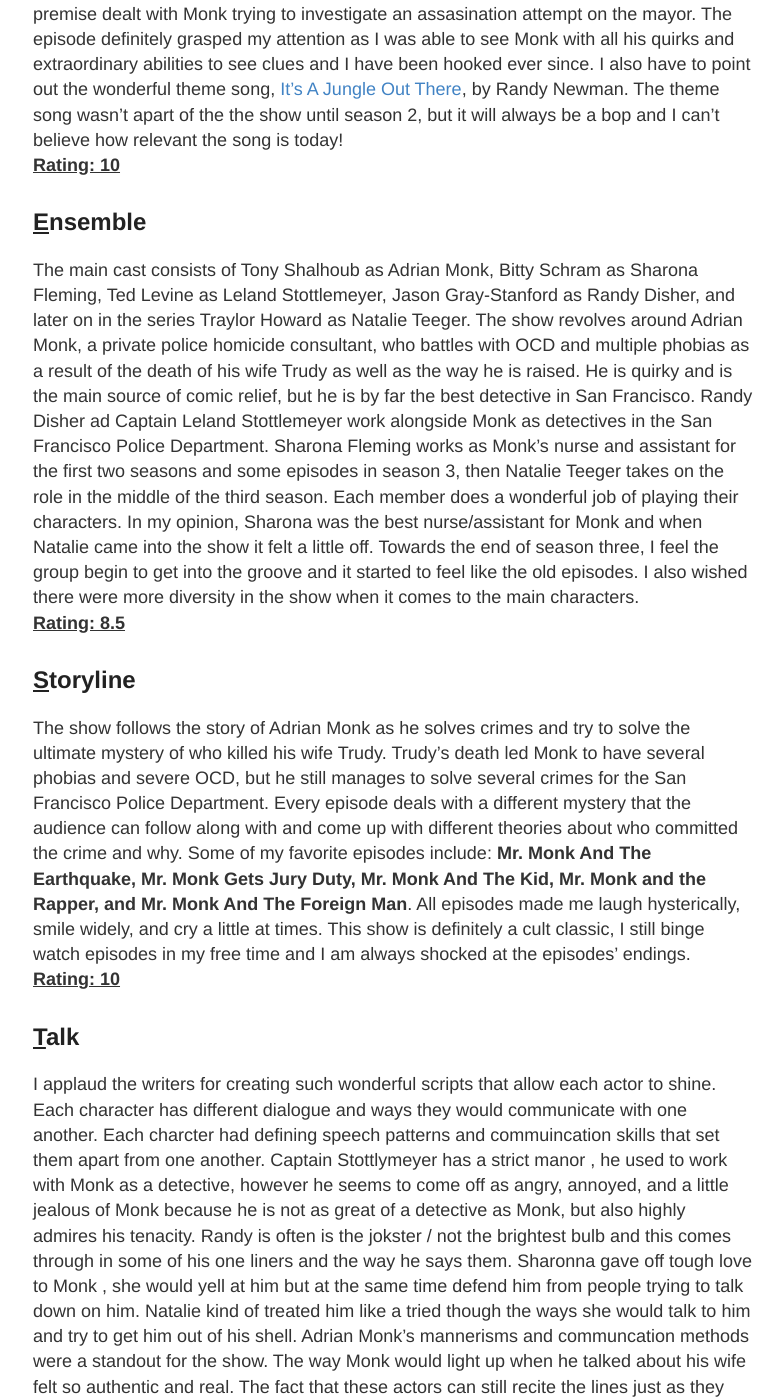
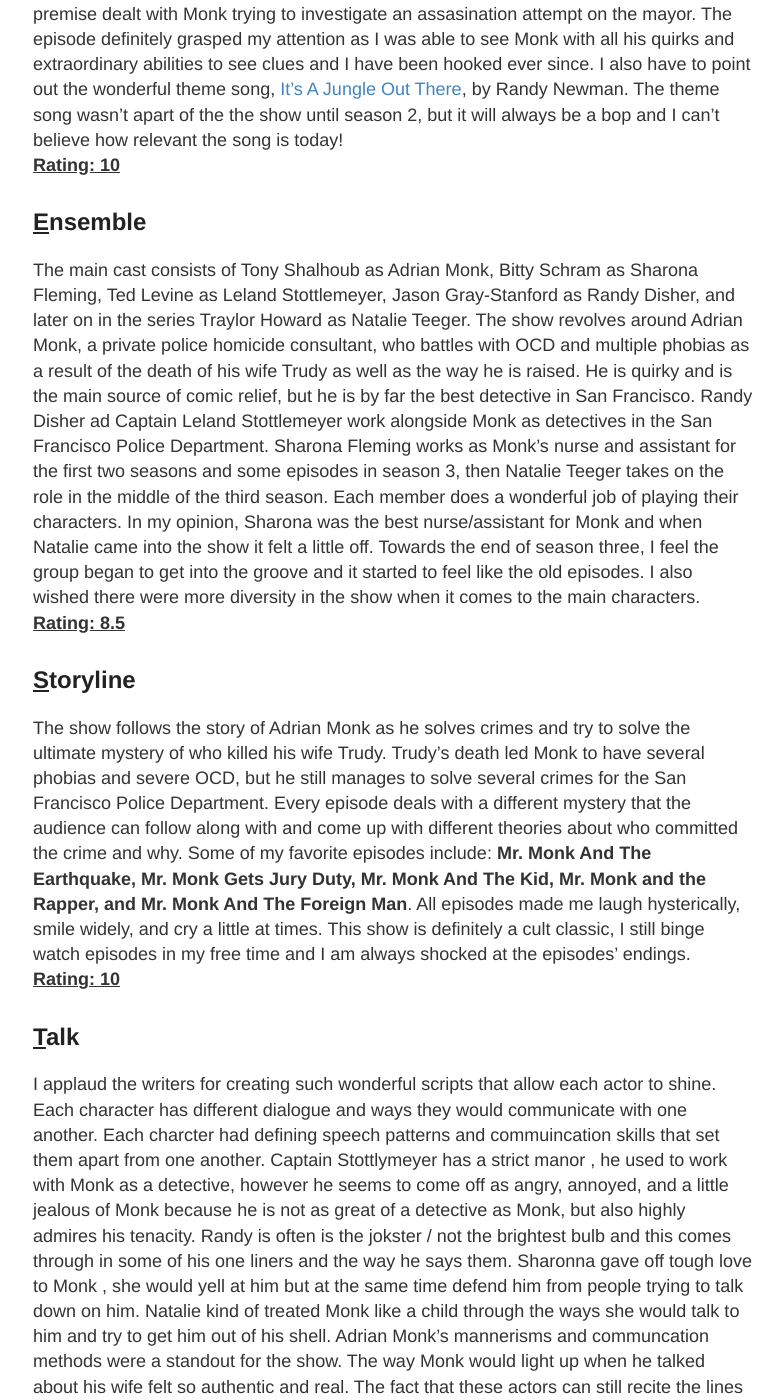
Before and after one commit to jbest002/blog, a Jekyll site: the page built from _posts/2021-2-28-Comedy-Crime.md, in a window 1280 px wide and 1400 px high, scrolled down 1086 px. Shown: the whole window, without its empty margins (247-1030 px from the left). Built offline with Jekyll 4.4.1, drawn with Linux system fonts in a browser that asks for light colours; comment, search, counter and statistics services are not loaded; some of the changed text lies outside the part shown.

Commit message:
Update 2021-2-28-Comedy-Crime.md

```diff
--- a/_posts/2021-2-28-Comedy-Crime.md
+++ b/_posts/2021-2-28-Comedy-Crime.md
@@ -15,7 +15,7 @@
 <ins>**Rating: 10**</ins>
 
 ## <ins>**E**</ins>nsemble
-The main cast consists of Tony Shalhoub as Adrian Monk, Bitty Schram as Sharona Fleming, Ted Levine as Leland Stottlemeyer, Jason Gray-Stanford as Randy Disher, and later on in the series Traylor Howard as Natalie Teeger. The show revolves around Adrian Monk, a private police homicide consultant, who battles with OCD and multiple phobias as a result of the death of his wife Trudy as well as the way he is raised. He is quirky and is the main source of comic relief, but he is by far the best detective in San Francisco. Randy Disher ad Captain Leland Stottlemeyer work alongside Monk as detectives in the San Francisco Police Department. Sharona Fleming works as Monk’s nurse and assistant for the first two seasons and some episodes in season 3, then Natalie Teeger takes on the role in the middle of the third season. Each member does a wonderful job of playing their characters. In my opinion, Sharona was the best nurse/assistant for Monk and when Natalie came into the show it felt a little off. Towards the end of season three, I feel the group begin to get into the groove and it started to feel like the old episodes. I also wished there were more diversity in the show when it comes to the main characters. <br/>
+The main cast consists of Tony Shalhoub as Adrian Monk, Bitty Schram as Sharona Fleming, Ted Levine as Leland Stottlemeyer, Jason Gray-Stanford as Randy Disher, and later on in the series Traylor Howard as Natalie Teeger. The show revolves around Adrian Monk, a private police homicide consultant, who battles with OCD and multiple phobias as a result of the death of his wife Trudy as well as the way he is raised. He is quirky and is the main source of comic relief, but he is by far the best detective in San Francisco. Randy Disher ad Captain Leland Stottlemeyer work alongside Monk as detectives in the San Francisco Police Department. Sharona Fleming works as Monk’s nurse and assistant for the first two seasons and some episodes in season 3, then Natalie Teeger takes on the role in the middle of the third season. Each member does a wonderful job of playing their characters. In my opinion, Sharona was the best nurse/assistant for Monk and when Natalie came into the show it felt a little off. Towards the end of season three, I feel the group began to get into the groove and it started to feel like the old episodes. I also wished there were more diversity in the show when it comes to the main characters. <br/>
 <ins>**Rating: 8.5**</ins>
 
 ## <ins>**S**</ins>toryline
@@ -23,7 +23,7 @@
 <ins>**Rating: 10**</ins>
 
 ## <ins>**T**</ins>alk
-I applaud the writers for creating such wonderful scripts that allow each actor to shine. Each character has different dialogue and ways they would communicate with one another. Each charcter had defining speech patterns and commuincation skills that set them apart from one another. Captain Stottlymeyer has a strict manor , he used to work with Monk as a detective, however he seems to come off as angry, annoyed, and a little jealous of Monk because he is not as great of a detective as Monk, but also highly admires his tenacity. Randy is often is the jokster / not the brightest bulb and this comes through in some of his one liners and the way he says them. Sharonna gave off tough love to Monk , she would yell at him but at the same time defend him from people trying to talk down on him. Natalie kind of treated him like a tried though the ways she would talk to him and try to get him out of his shell. Adrian Monk's mannerisms and communcation methods were a standout for the show. The way Monk would light up when he talked about his wife felt so authentic and real. The fact that these actors can still recite the lines just as they did years ago is amazing. I watched their reunion in a [youtube video](https://youtu.be/f4W2xmqjvx4) and was blown away by how each of them sounded and acted just how I remembered. The different manarisims from Monk and how Natelie, Randy, and Captain Stottlymeyer would speak to him was so spot on. <br/>
+I applaud the writers for creating such wonderful scripts that allow each actor to shine. Each character has different dialogue and ways they would communicate with one another. Each charcter had defining speech patterns and commuincation skills that set them apart from one another. Captain Stottlymeyer has a strict manor , he used to work with Monk as a detective, however he seems to come off as angry, annoyed, and a little jealous of Monk because he is not as great of a detective as Monk, but also highly admires his tenacity. Randy is often is the jokster / not the brightest bulb and this comes through in some of his one liners and the way he says them. Sharonna gave off tough love to Monk , she would yell at him but at the same time defend him from people trying to talk down on him. Natalie kind of treated Monk like a child through the ways she would talk to him and try to get him out of his shell. Adrian Monk's mannerisms and communcation methods were a standout for the show. The way Monk would light up when he talked about his wife felt so authentic and real. The fact that these actors can still recite the lines just as they did years ago is amazing. I watched their reunion in a [youtube video](https://youtu.be/f4W2xmqjvx4) and was blown away by how each of them sounded and acted just how I remembered. The different manarisims from Monk and how Natelie, Randy, and Captain Stottlymeyer would speak to him was so spot on. <br/>
 <ins>**Rating: 10**</ins>
 
 
```
